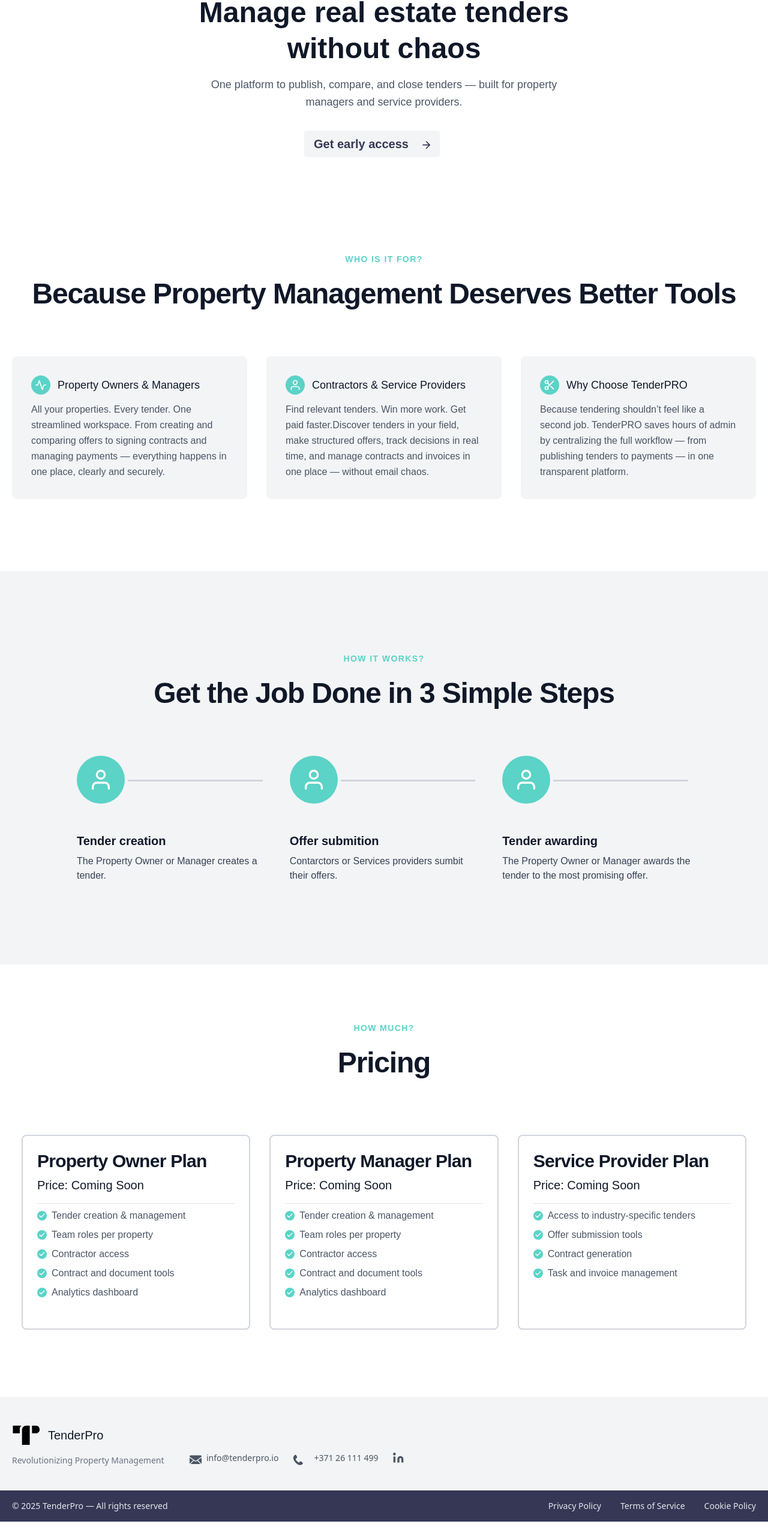
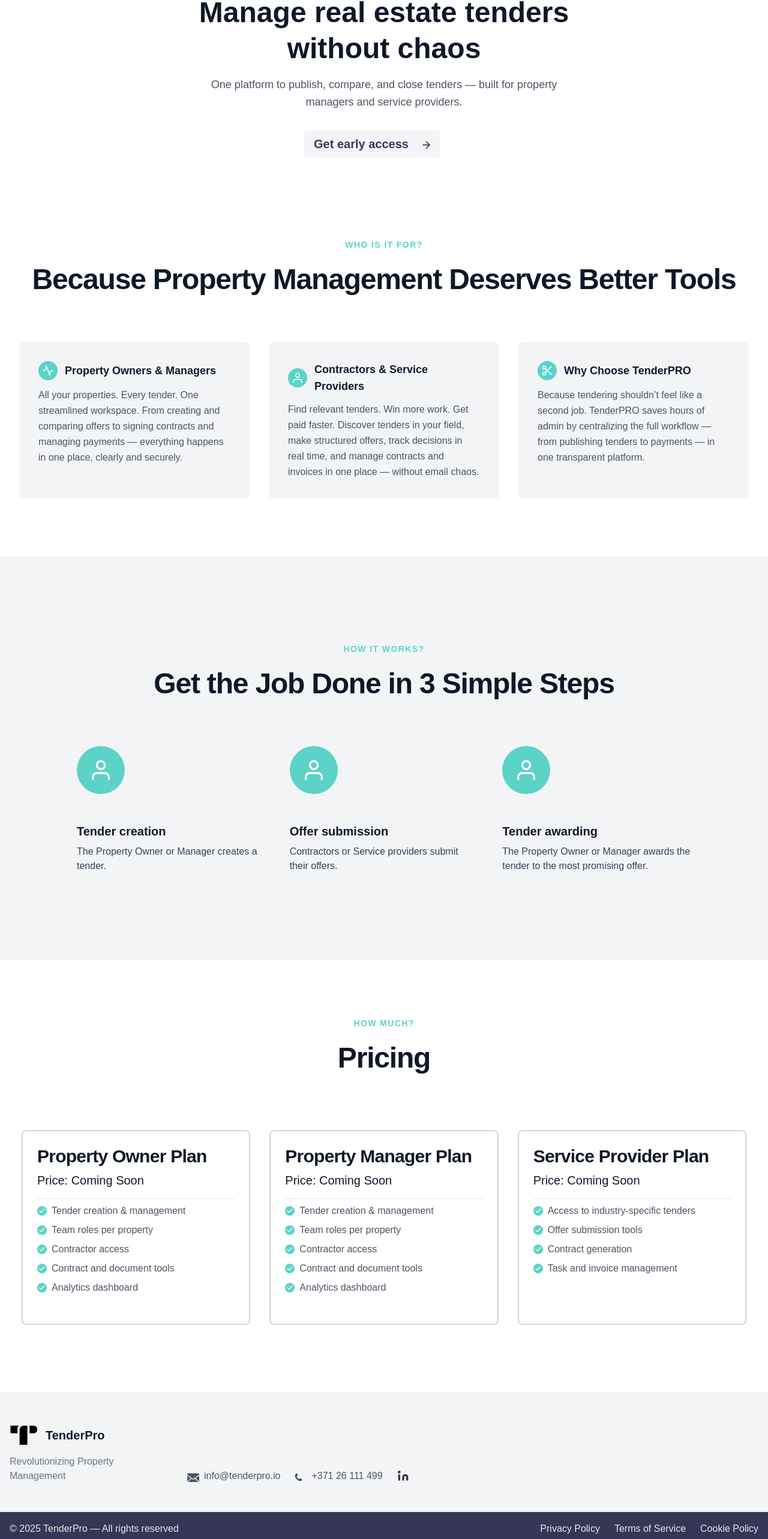
Before and after one commit to EliassVenterzutis/LP, a React (Vite) app: page / in a window 1280 px wide. Shown: the part 209-2775 px from the top of the page at 60% size. Before the commit the page ends 2746 px from the top, so only its background shows below. Built offline with nearby package versions, Linux system fonts and the light colour scheme.

Commit message:
Mobile adjustments

```diff
--- a/src/components/Features.tsx
+++ b/src/components/Features.tsx
@@ -1,7 +1,7 @@
 const Features = () => {
   return (
-    <section className="text-gray-600 body-font ">
-      <div className="container px-5 py-30 mx-auto">
+    <section className="text-gray-600 body-font overflow-x-hidden">
+      <div className="container px-8 py-24 mx-auto">
         <div className="flex flex-col text-center w-full mb-20">
           <p className="text-sm font-title uppercase tracking-widest text-PrimaryGreen">
             Who is it for?
@@ -10,24 +10,24 @@ const Features = () => {
             Because Property Management Deserves Better Tools
           </h2>
         </div>
-        <div className="flex flex-wrap -m-4">
-          <div className="p-4 md:w-1/3">
+        <div className="flex flex-wrap -m-4 overflow-x-hidden">
+          <div className="p-4 w-full md:w-1/3">
             <div className="flex rounded-lg h-full bg-gray-100 p-8 flex-col">
               <div className="flex items-center mb-3">
                 <div className="w-8 h-8 mr-3 inline-flex items-center justify-center rounded-full bg-PrimaryGreen text-white flex-shrink-0">
                   <svg
                     fill="none"
                     stroke="currentColor"
-                    stroke-linecap="round"
-                    stroke-linejoin="round"
-                    stroke-width="2"
+                    strokeLinecap="round"
+                    strokeLinejoin="round"
+                    strokeWidth="2"
                     className="w-5 h-5"
                     viewBox="0 0 24 24"
                   >
                     <path d="M22 12h-4l-3 9L9 3l-3 9H2"></path>
                   </svg>
                 </div>
-                <h2 className="text-gray-900 text-lg font-medium">
+                <h2 className="text-gray-900 text-lg font-title">
                   Property Owners & Managers
                 </h2>
               </div>
@@ -41,16 +41,16 @@ const Features = () => {
               </div>
             </div>
           </div>
-          <div className="p-4 md:w-1/3">
+          <div className="p-4 w-full md:w-1/3">
             <div className="flex rounded-lg h-full bg-gray-100 p-8 flex-col">
               <div className="flex items-center mb-3">
                 <div className="w-8 h-8 mr-3 inline-flex items-center justify-center rounded-full bg-PrimaryGreen text-white flex-shrink-0">
                   <svg
                     fill="none"
                     stroke="currentColor"
-                    stroke-linecap="round"
-                    stroke-linejoin="round"
-                    stroke-width="2"
+                    strokeLinecap="round"
+                    strokeLinejoin="round"
+                    strokeWidth="2"
                     className="w-5 h-5"
                     viewBox="0 0 24 24"
                   >
@@ -58,30 +58,30 @@ const Features = () => {
                     <circle cx="12" cy="7" r="4"></circle>
                   </svg>
                 </div>
-                <h2 className="text-gray-900 text-lg font-medium">
+                <h2 className="text-gray-900 text-lg font-title">
                   Contractors & Service Providers
                 </h2>
               </div>
               <div className="flex-grow">
                 <p className="leading-relaxed text-base font-base">
-                  Find relevant tenders. Win more work. Get paid faster.Discover
-                  tenders in your field, make structured offers, track decisions
-                  in real time, and manage contracts and invoices in one place —
-                  without email chaos.
+                  Find relevant tenders. Win more work. Get paid faster.
+                  Discover tenders in your field, make structured offers, track
+                  decisions in real time, and manage contracts and invoices in
+                  one place — without email chaos.
                 </p>
               </div>
             </div>
           </div>
-          <div className="p-4 md:w-1/3">
+          <div className="p-4 w-full md:w-1/3">
             <div className="flex rounded-lg h-full bg-gray-100 p-8 flex-col">
               <div className="flex items-center mb-3">
                 <div className="w-8 h-8 mr-3 inline-flex items-center justify-center rounded-full bg-PrimaryGreen text-white flex-shrink-0">
                   <svg
                     fill="none"
                     stroke="currentColor"
-                    stroke-linecap="round"
-                    stroke-linejoin="round"
-                    stroke-width="2"
+                    strokeLinecap="round"
+                    strokeLinejoin="round"
+                    strokeWidth="2"
                     className="w-5 h-5"
                     viewBox="0 0 24 24"
                   >
@@ -90,7 +90,7 @@ const Features = () => {
                     <path d="M20 4L8.12 15.88M14.47 14.48L20 20M8.12 8.12L12 12"></path>
                   </svg>
                 </div>
-                <h2 className="text-gray-900 text-lg font-medium">
+                <h2 className="text-gray-900 text-lg font-title">
                   Why Choose TenderPRO
                 </h2>
               </div>
--- a/src/components/Footer.tsx
+++ b/src/components/Footer.tsx
@@ -2,15 +2,15 @@ import logo from "../../public/TenderPro_Small_Transperent.svg";
 
 const Footer = () => {
   return (
-    <footer className="text-gray-600 body-font">
+    <footer className="text-gray-600 body-font overflow-x-hidden">
       <div className="bg-gray-100">
-        <div className="container px-5 py-10 mx-auto flex flex-wrap md:flex-nowrap md:items-center lg:items-start flex-col md:flex-row">
+        <div className="container mx-auto px-4 py-8 sm:py-12 flex flex-wrap md:flex-nowrap md:items-center lg:items-start flex-col md:flex-row">
           <div className="w-full md:w-64 flex-shrink-0 md:mx-0 mx-auto text-center md:text-left">
-            <a className="flex title-font font-medium items-center md:justify-start justify-center text-gray-900">
-              <img src={logo} alt="Icon" className="w-12 h-12" />
-              <span className="ml-3 text-xl">TenderPro</span>
+            <a className="flex font-title items-center md:justify-start justify-center text-gray-900">
+              <img src={logo} alt="TenderPro Logo" className="w-12 h-12" />
+              <span className="ml-3 text-xl font-title">TenderPro</span>
             </a>
-            <p className="mt-2 text-sm text-gray-500">
+            <p className="mt-2 text-base font-base text-gray-500">
               Revolutionizing Property Management
             </p>
           </div>
@@ -30,21 +30,25 @@ const Footer = () => {
                   d="m7.172 11.334 2.83 1.935 2.728-1.882 6.115 6.033c-.161.052-.333.08-.512.08H1.667c-.22 0-.43-.043-.623-.12l6.128-6.046ZM20 6.376v9.457c0 .247-.054.481-.15.692l-5.994-5.914L20 6.376ZM0 6.429l6.042 4.132-5.936 5.858A1.663 1.663 0 010 15.833V6.43ZM18.333 2.5c.92 0 1.667.746 1.667 1.667v.586L9.998 11.648 0 4.81v-.643C0 3.247.746 2.5 1.667 2.5h16.666Z"
                 />
               </svg>
-              <p className="text-gray-600 text-sm">info@tenderpro.io</p>
+              <p className="text-base font-base text-gray-600">
+                info@tenderpro.io
+              </p>
             </div>
 
             <div className="flex items-center space-x-2">
               <svg
                 xmlns="http://www.w3.org/2000/svg"
-                width="27"
-                height="27"
+                width="20"
+                height="20"
                 viewBox="0 0 40 18"
                 className="text-gray-600"
                 fill="currentColor"
               >
                 <path d="M22.386 18.026c-1.548-1.324-3.119-2.126-4.648-.804l-.913.799c-.668.58-1.91 3.29-6.712-2.234-4.801-5.517-1.944-6.376-1.275-6.951l.918-.8c1.521-1.325.947-2.993-.15-4.71l-.662-1.04C7.842.573 6.642-.552 5.117.771l-.824.72c-.674.491-2.558 2.087-3.015 5.119-.55 3.638 1.185 7.804 5.16 12.375 3.97 4.573 7.857 6.87 11.539 6.83 3.06-.033 4.908-1.675 5.486-2.272l.827-.721c1.521-1.322.576-2.668-.973-3.995l-.931-.801z" />
               </svg>
-              <p className="text-gray-600 text-sm">+371 26 111 499</p>
+              <p className="text-base font-base text-gray-600">
+                +371 26 111 499
+              </p>
             </div>
 
             <div className="flex items-center">
@@ -52,7 +56,7 @@ const Footer = () => {
                 href="https://www.linkedin.com/company/tenderproio/"
                 target="_blank"
                 rel="noopener noreferrer"
-                className="text-primaryBlue hover:text-blue-700"
+                className="text-PrimaryBlue hover:text-blue-700"
                 aria-label="LinkedIn"
               >
                 <svg
@@ -81,24 +85,33 @@ const Footer = () => {
             </div>
           </div>
 
-          <div className="flex-grow flex flex-wrap md:pl-20 -mb-10 md:mt-0 mt-10 md:text-left text-center"></div>
+          <div className="flex-grow flex flex-wrap md:pl-10 -mb-10 md:mt-0 mt-6 md:text-left text-center"></div>
         </div>
       </div>
 
       <div className="bg-PrimaryBlue">
-        <div className="container mx-auto py-4 px-5 flex flex-wrap flex-col sm:flex-row items-center">
-          <p className="text-gray-200 text-sm text-center sm:text-left w-full sm:w-auto">
+        <div className="container mx-auto px-4 py-4 flex flex-wrap flex-col sm:flex-row items-center">
+          <p className="text-base font-base text-gray-200 text-center sm:text-left w-full sm:w-auto">
             © 2025 TenderPro — All rights reserved
           </p>
 
-          <nav className="sm:ml-auto flex flex-wrap justify-center sm:justify-start mt-3 sm:mt-0 gap-x-8">
-            <a href="#" className="text-gray-200 hover:text-gray-800 text-sm">
+          <nav className="sm:ml-auto flex flex-wrap justify-center sm:justify-start mt-3 sm:mt-0 gap-x-6">
+            <a
+              href="#"
+              className="text-base font-medium text-gray-200 hover:text-gray-800"
+            >
               Privacy Policy
             </a>
-            <a href="#" className="text-gray-200 hover:text-gray-800 text-sm">
+            <a
+              href="#"
+              className="text-base font-medium text-gray-200 hover:text-gray-800"
+            >
               Terms of Service
             </a>
-            <a href="#" className="text-gray-200 hover:text-gray-800 text-sm">
+            <a
+              href="#"
+              className="text-base font-medium text-gray-200 hover:text-gray-800"
+            >
               Cookie Policy
             </a>
           </nav>
--- a/src/components/NavBar.tsx
+++ b/src/components/NavBar.tsx
@@ -2,13 +2,12 @@ import logo from "../../public/TenderPro_Full_Transperent.svg";
 
 function Navbar() {
   return (
-    <nav className="text-white bg-PrimaryBlue flex items-center w-full mb-20">
-      <img src={logo} alt="Icon" className="w-auto max-w-[200px] h-20 ml-10" />
-      {/* <div className="flex-1">
-        <p className="text-lg max-w-150 place-self-center-safe">
-          Revolutionizing Property Management
-        </p>
-      </div> */}
+    <nav className="text-white bg-PrimaryBlue flex items-center w-full mb-20 overflow-x-hidden">
+      <img
+        src={logo}
+        alt="TenderPro Logo"
+        className="w-auto max-w-[200px] h-20 ml-4 sm:ml-10"
+      />
     </nav>
   );
 }
--- a/src/components/Steps.tsx
+++ b/src/components/Steps.tsx
@@ -1,7 +1,6 @@
 const Steps = () => {
   return (
-    <>
-      <section className="bg-gray-100 py-22 sm:py-26 lg:py-30 xl:py-34">
+    <section className="bg-gray-100 py-20 sm:py-24 lg:py-32 xl:py-36 overflow-x-hidden">
       <div className="mx-auto max-w-7xl px-4 sm:px-6 lg:px-8">
         <div className="text-center">
           <p className="text-sm font-title uppercase tracking-widest text-PrimaryGreen">
@@ -11,19 +10,19 @@ const Steps = () => {
             Get the Job Done in 3 Simple Steps
           </h2>
         </div>
-          <ul className="mx-auto mt-12 grid max-w-md grid-cols-1 gap-10 sm:mt-16 lg:mt-20 lg:max-w-5xl lg:grid-cols-3">
-            <li className="flex-start group relative flex lg:flex-col">
+        <ul className="mx-auto mt-12 grid max-w-full sm:max-w-md grid-cols-1 gap-10 sm:mt-16 lg:mt-20 lg:max-w-5xl lg:grid-cols-3 overflow-x-hidden">
+          <li className="group relative flex lg:flex-col overflow-hidden">
             <span
-                className="absolute left-[40px] top-20 h-[calc(100%_-_50px)] w-px bg-gray-300 lg:right-0 lg:left-[85px] lg:top-[40px] lg:h-[3px] lg:w-[calc(100%_-_90px)]"
+              className="absolute left-4 sm:left-[40px] top-20 h-[calc(100% - 50px)] w-px bg-gray-300 lg:right-0 lg:left-[85px] lg:top-[40px] lg:h-[3px] lg:w-[calc(100% - 90px)]"
               aria-hidden="true"
             ></span>
-              <div className="flex-shrink-0 w-20 h-20 bg-PrimaryGreen text-white  rounded-full inline-flex items-center justify-center">
+            <div className="flex-shrink-0 w-20 h-20 bg-PrimaryGreen text-white rounded-full inline-flex items-center justify-center">
               <svg
                 fill="none"
                 stroke="currentColor"
-                  stroke-linecap="round"
-                  stroke-linejoin="round"
-                  stroke-width="2"
+                strokeLinecap="round"
+                strokeLinejoin="round"
+                strokeWidth="2"
                 className="w-10 h-10"
                 viewBox="0 0 24 24"
               >
@@ -40,18 +39,18 @@ const Steps = () => {
               </h4>
             </div>
           </li>
-            <li className="flex-start group relative flex lg:flex-col">
+          <li className="group relative flex lg:flex-col overflow-hidden">
             <span
-                className="absolute left-[40px] top-20 h-[calc(100%_-_50px)] w-px bg-gray-300 lg:right-0 lg:left-[85px] lg:top-[40px] lg:h-[3px] lg:w-[calc(100%_-_90px)]"
+              className="absolute left-4 sm:left-[40px] top-20 h-[calc(100% - 50px)] w-px bg-gray-300 lg:right-0 lg:left-[85px] lg:top-[40px] lg:h-[3px] lg:w-[calc(100% - 90px)]"
               aria-hidden="true"
             ></span>
-              <div className="flex-shrink-0 w-20 h-20 bg-PrimaryGreen text-white  rounded-full inline-flex items-center justify-center">
+            <div className="flex-shrink-0 w-20 h-20 bg-PrimaryGreen text-white rounded-full inline-flex items-center justify-center">
               <svg
                 fill="none"
                 stroke="currentColor"
-                  stroke-linecap="round"
-                  stroke-linejoin="round"
-                  stroke-width="2"
+                strokeLinecap="round"
+                strokeLinejoin="round"
+                strokeWidth="2"
                 className="w-10 h-10"
                 viewBox="0 0 24 24"
               >
@@ -61,25 +60,25 @@ const Steps = () => {
             </div>
             <div className="ml-6 lg:ml-0 lg:mt-10">
               <h3 className="text-xl font-title text-gray-900 before:mb-2 before:block before:font-mono before:text-sm before:text-gray-500">
-                  Offer submition
+                Offer submission
               </h3>
               <h4 className="mt-2 text-base font-base text-gray-700">
-                  Contarctors or Services providers sumbit their offers.
+                Contractors or Service providers submit their offers.
               </h4>
             </div>
           </li>
-            <li className="flex-start group relative flex lg:flex-col">
+          <li className="group relative flex lg:flex-col overflow-hidden">
             <span
-                className="absolute left-[40px] top-20 h-[calc(100%_-_50px)] w-px bg-gray-300 lg:right-0 lg:left-[85px] lg:top-[40px] lg:h-[3px] lg:w-[calc(100%_-_90px)]"
+              className="absolute left-4 sm:left-[40px] top-20 h-[calc(100% - 50px)] w-px bg-gray-300 lg:right-0 lg:left-[85px] lg:top-[40px] lg:h-[3px] lg:w-[calc(100% - 90px)]"
               aria-hidden="true"
             ></span>
-              <div className="flex-shrink-0 w-20 h-20 bg-PrimaryGreen text-white  rounded-full inline-flex items-center justify-center">
+            <div className="flex-shrink-0 w-20 h-20 bg-PrimaryGreen text-white rounded-full inline-flex items-center justify-center">
               <svg
                 fill="none"
                 stroke="currentColor"
-                  stroke-linecap="round"
-                  stroke-linejoin="round"
-                  stroke-width="2"
+                strokeLinecap="round"
+                strokeLinejoin="round"
+                strokeWidth="2"
                 className="w-10 h-10"
                 viewBox="0 0 24 24"
               >
@@ -100,7 +99,6 @@ const Steps = () => {
         </ul>
       </div>
     </section>
-    </>
   );
 };
 
```
Lines whose indentation alone changed are shown as unchanged.
